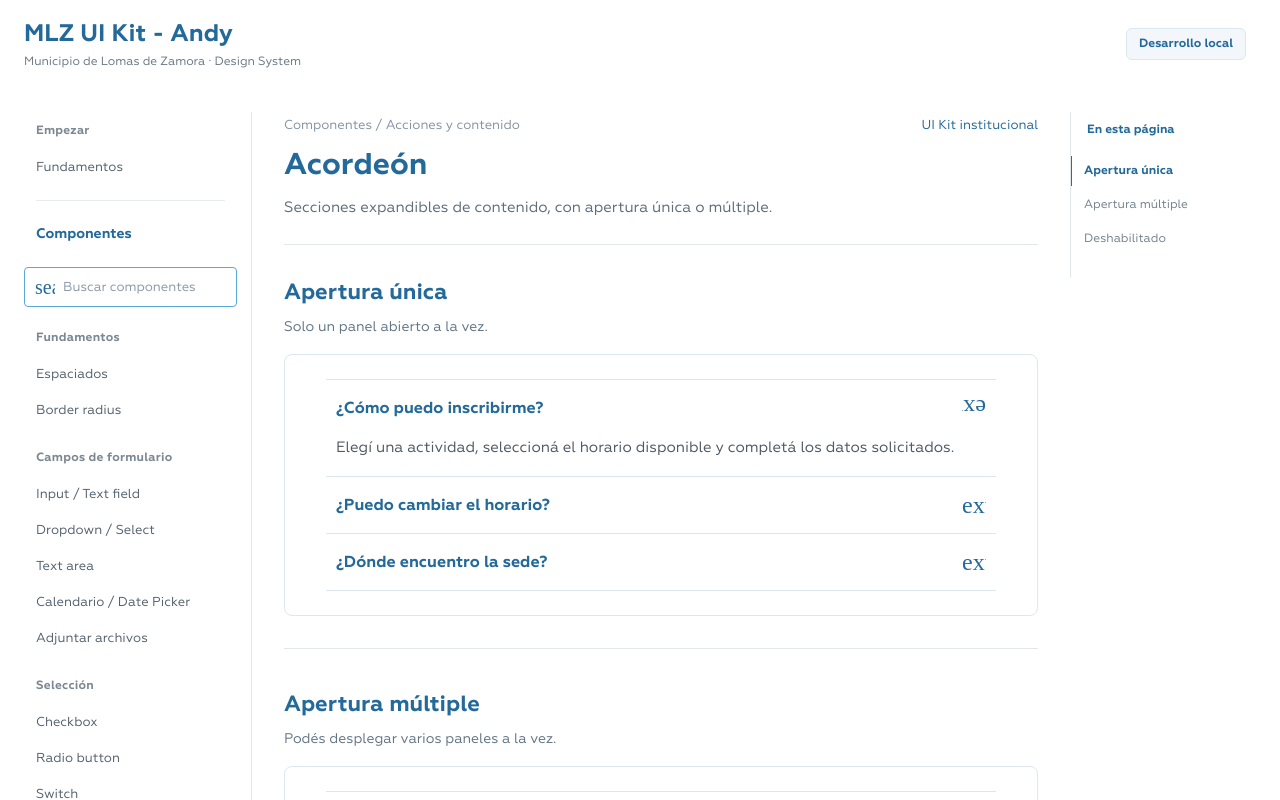
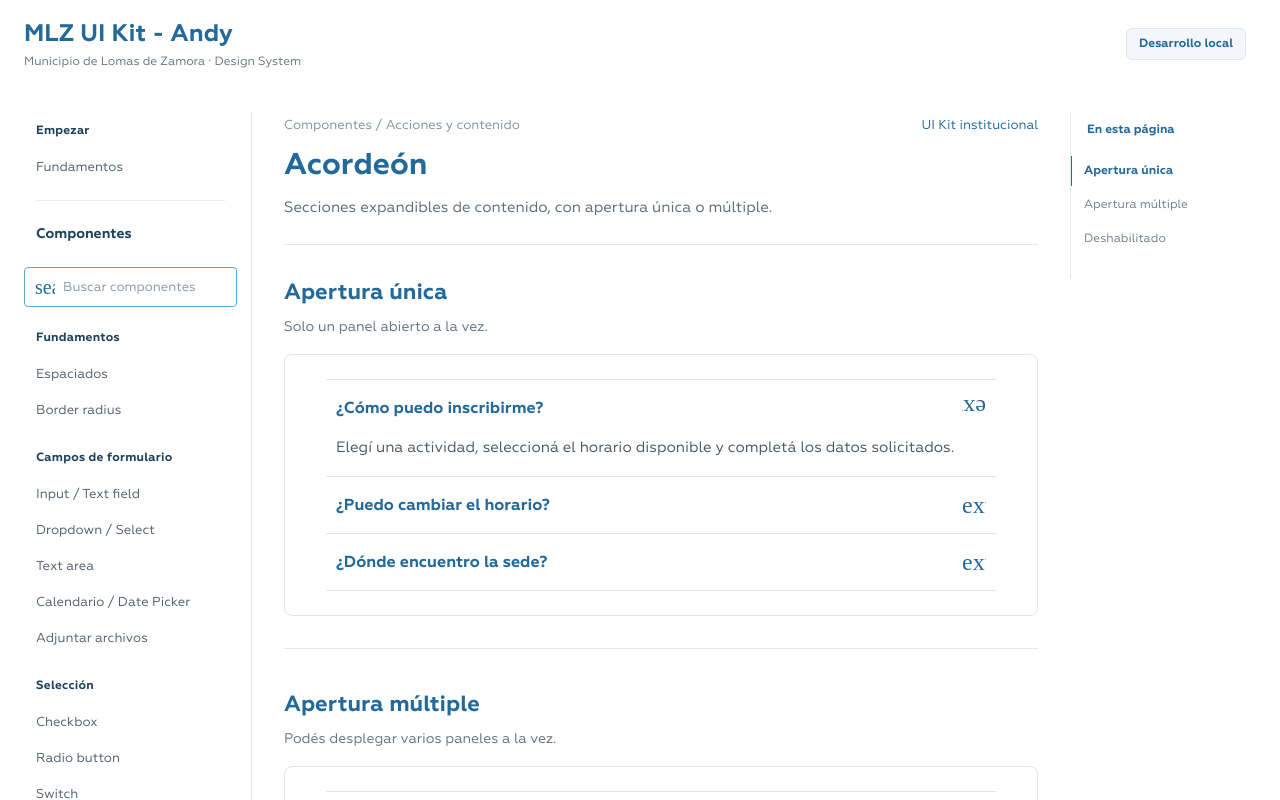
Before and after one commit to SantiagoM96/mlz-muni, a React (Vite) app: page /ui-kit-andy/componentes/acordeon in a window 1280 px wide. Shown: the top 800 px of the page. Built offline with nearby package versions, Linux system fonts and the light colour scheme; a web font is replaced by a local one.

Commit message:
style(andy): set sidebar group headings to Figma Primary 900 #1E415C

```diff
--- a/src/pages/andy-kit/andy-kit.css
+++ b/src/pages/andy-kit/andy-kit.css
@@ -491,3 +491,16 @@
 .andy-doc-layout .andy-scrollbar-demo-scroll.is-dropdown::-webkit-scrollbar-button,
 .sports-cal-popup .sports-cal-choices::-webkit-scrollbar-button,
 .sports-cal-popup.is-mobile>.sports-cal-choices::-webkit-scrollbar-button{display:none;width:0;height:0}
+
+
+/* Títulos de grupos del índice izquierdo — Figma Primario 900 (#1E415C).
+   No modifica labels de opciones ni estados activos. */
+.andy-doc-layout .andy-sidebar .andy-nav-heading,
+.andy-doc-layout .andy-sidebar .andy-nav-label,
+.andy-doc-layout .andy-sidebar .andy-nav-label-link{
+ color:#1e415c;
+}
+.andy-doc-layout .andy-sidebar .andy-nav-label-link:hover,
+.andy-doc-layout .andy-sidebar .andy-nav-label-link.active{
+ color:#1e415c;
+}
```
